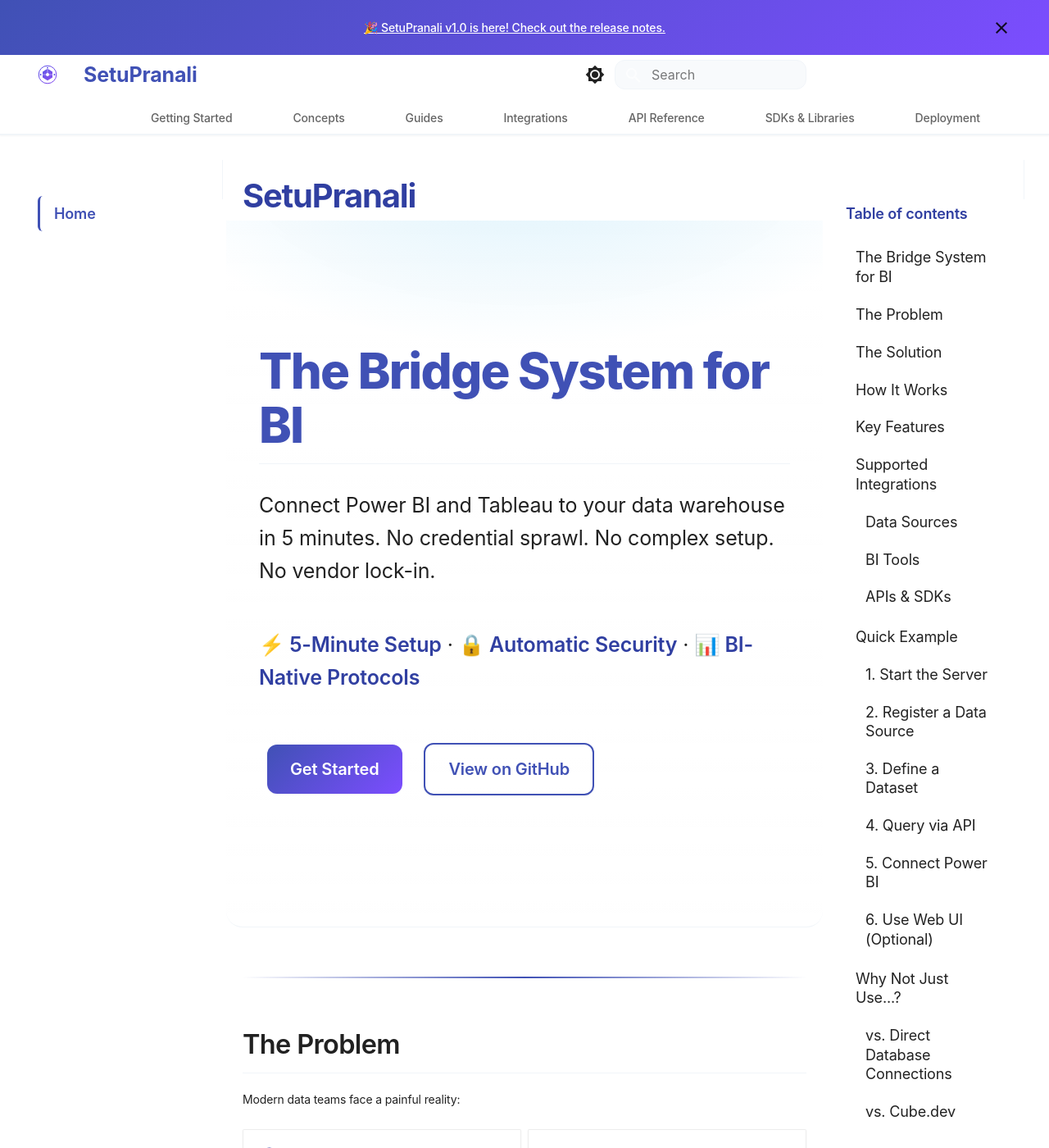
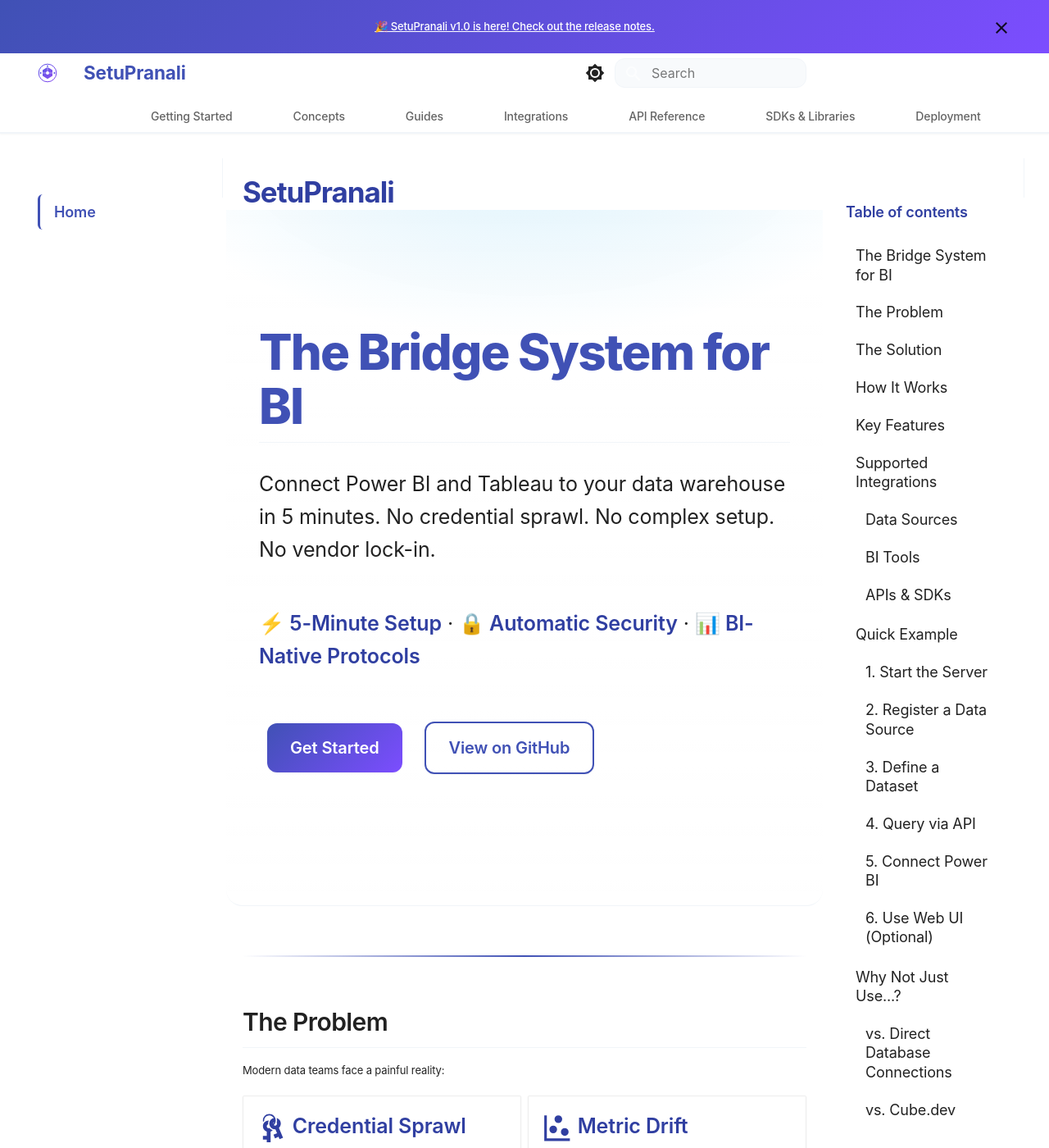
Before and after one commit to setupranali/setupranali.github.io, an MkDocs documentation site: the page built from docs/index.md, in a window 1280 px wide and 1400 px high. Shown: the whole window at 82% size. Built offline with MkDocs 1.6.1 and Material for MkDocs 9.7.7, drawn with Linux system fonts in a browser that asks for light colours; comment, search, counter and statistics services are not loaded.

Commit message:
style: Further reduce text sizes for more compact layout
- Reduced body font size from 14px to 13px
- Reduced all heading sizes proportionally
- Smaller hero text (2.5rem instead of 3rem)
- Reduced table cell padding and font sizes
- Smaller navigation and tab text
- Reduced spacing throughout
- More compact overall appearance

```diff
--- a/docs/stylesheets/extra.css
+++ b/docs/stylesheets/extra.css
@@ -75,8 +75,8 @@
 
 body {
   font-family: var(--md-text-font);
-  font-size: 14px;
-  line-height: 1.65;
+  font-size: 13px;
+  line-height: 1.6;
   color: var(--md-typeset-color);
   letter-spacing: -0.01em;
   -webkit-font-smoothing: antialiased;
@@ -84,57 +84,57 @@
 }
 
 .md-typeset {
-  font-size: 14px;
-  line-height: 1.65;
+  font-size: 13px;
+  line-height: 1.6;
   color: var(--md-typeset-color);
 }
 
 .md-typeset h1 {
-  font-size: 2rem;
+  font-size: 1.75rem;
   font-weight: 700;
   letter-spacing: -0.03em;
   line-height: 1.2;
   margin-top: 0;
-  margin-bottom: 1.25rem;
+  margin-bottom: 1rem;
   color: var(--md-primary-fg-color--dark);
 }
 
 .md-typeset h2 {
-  font-size: 1.625rem;
+  font-size: 1.5rem;
   font-weight: 600;
   letter-spacing: -0.02em;
   line-height: 1.3;
-  margin-top: 2.5rem;
-  margin-bottom: 1rem;
-  padding-bottom: 0.625rem;
+  margin-top: 2rem;
+  margin-bottom: 0.875rem;
+  padding-bottom: 0.5rem;
   border-bottom: 1px solid var(--md-default-bg-color--lighter);
   color: var(--md-typeset-color);
 }
 
 .md-typeset h3 {
-  font-size: 1.25rem;
+  font-size: 1.125rem;
   font-weight: 600;
   letter-spacing: -0.01em;
   line-height: 1.4;
-  margin-top: 2rem;
-  margin-bottom: 0.875rem;
+  margin-top: 1.75rem;
+  margin-bottom: 0.75rem;
   color: var(--md-primary-fg-color);
 }
 
 .md-typeset h4 {
-  font-size: 1.125rem;
+  font-size: 1rem;
   font-weight: 600;
   line-height: 1.5;
-  margin-top: 1.75rem;
-  margin-bottom: 0.625rem;
+  margin-top: 1.5rem;
+  margin-bottom: 0.5rem;
 }
 
 .md-typeset p {
-  margin-bottom: 1.25rem;
+  margin-bottom: 1rem;
   max-width: 72ch;
   color: var(--md-typeset-color);
-  font-size: 14px;
-  line-height: 1.65;
+  font-size: 13px;
+  line-height: 1.6;
 }
 
 .md-typeset strong {
@@ -352,15 +352,17 @@
   background: linear-gradient(135deg, var(--md-primary-fg-color), var(--md-primary-fg-color--dark));
   color: white;
   font-weight: 600;
-  padding: 1rem 1.25rem;
+  padding: 0.75rem 1rem;
   text-align: left;
   letter-spacing: 0.01em;
+  font-size: 13px;
 }
 
 .md-typeset table:not([class]) td {
-  padding: 1rem 1.25rem;
+  padding: 0.75rem 1rem;
   border-bottom: 1px solid var(--md-default-bg-color--lighter);
   transition: background-color 0.2s ease;
+  font-size: 13px;
 }
 
 .md-typeset table:not([class]) tbody tr:hover {
@@ -392,7 +394,7 @@
 
 .md-header__title {
   font-weight: 700;
-  font-size: 1.25rem;
+  font-size: 1.125rem;
   color: var(--md-primary-fg-color);
 }
 
@@ -691,15 +693,15 @@
   }
 
   .md-typeset h1 {
-    font-size: 2rem;
+    font-size: 1.625rem;
   }
 
   .md-typeset h2 {
-    font-size: 1.75rem;
+    font-size: 1.375rem;
   }
 
   .md-typeset h3 {
-    font-size: 1.375rem;
+    font-size: 1.125rem;
   }
 
   .footer-cta {
```
